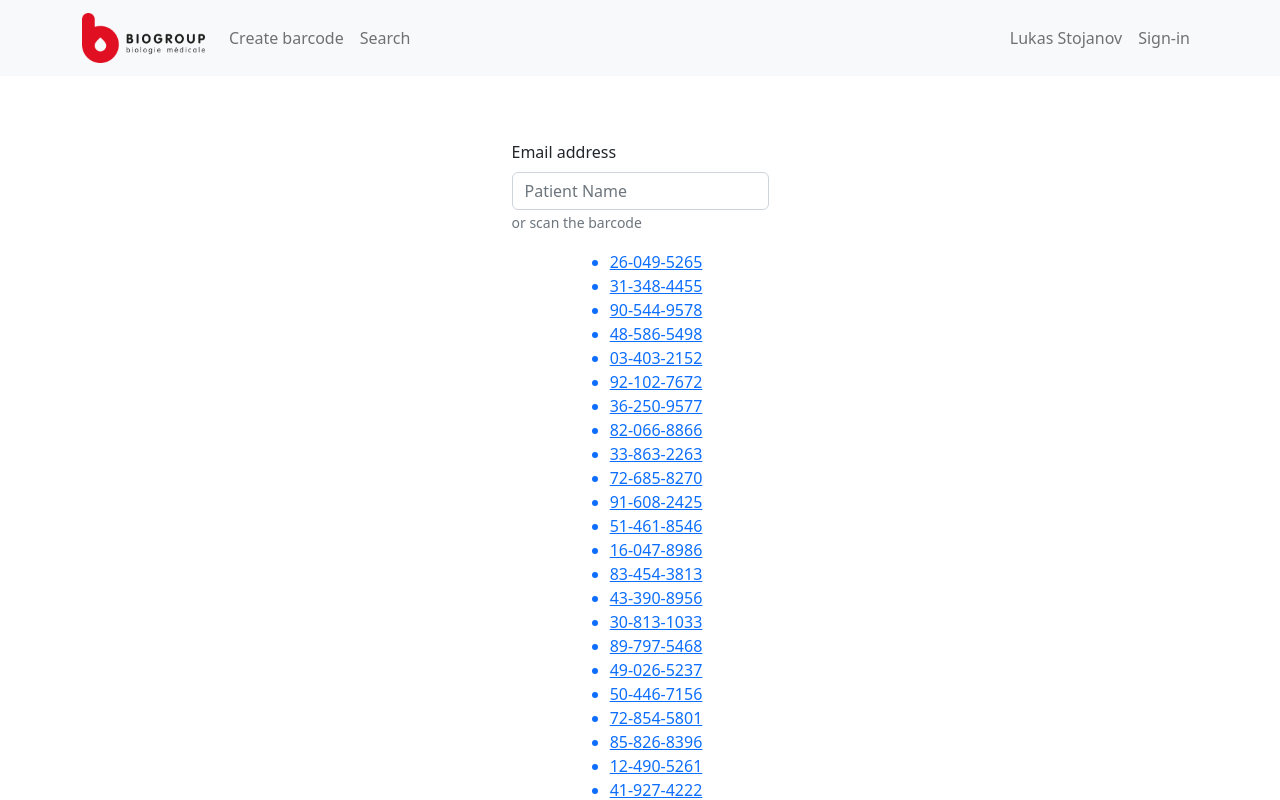
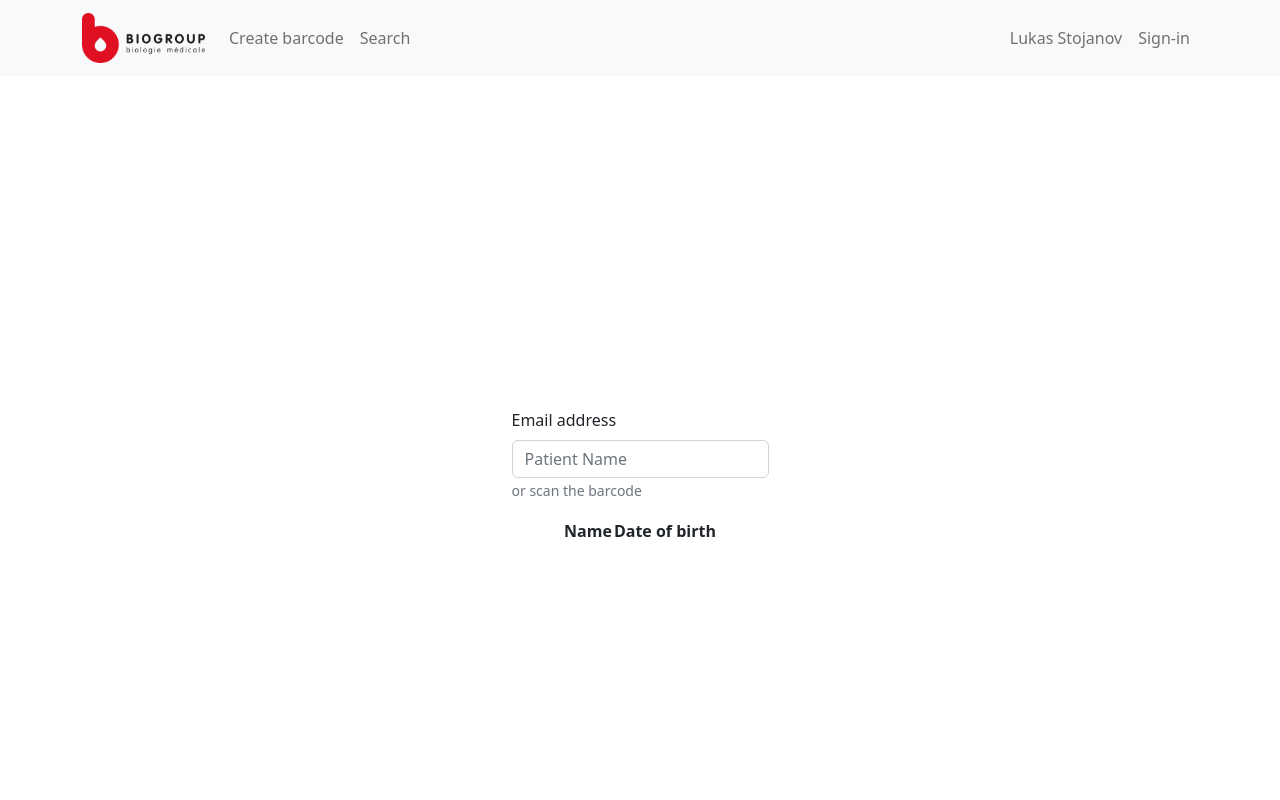
Before and after one commit to Lukas-DH/embryoViewer, a Next.js app: page /search in a window 1280 px wide. Shown: the top 800 px of the page. Built offline with nearby package versions, Linux system fonts and the light colour scheme.

Commit message:
QRcode downloder

```diff
--- a/components/list.js
+++ b/components/list.js
@@ -6,7 +6,7 @@ import styles from "../styles/Patient.module.css";
 function ListSearch(props) {
   const filteredData = data.filter((el) => {
     //if no input the return the original
-    if (props.input.length === "") {
+    if (props.input.length === 0) {
       return null;
     }
     //return the item which contains the user input
@@ -18,13 +18,37 @@ function ListSearch(props) {
     }
   });
   return (
-    <ul>
-      {filteredData.map((item) => (
-        <Link key={item.id} href="/patient">
-          <li key={item.id}>{item.random_num}</li>
-        </Link>
-      ))}
-    </ul>
+    <>
+      <table>
+        <thead>
+          <tr>
+            <th>Name</th>
+            <th scope="col">Date of birth</th>
+          </tr>
+        </thead>
+        {filteredData.map((item) => (
+          <>
+            <tr>
+              <th key={item.id} scope="row">
+                <Link
+                  key={item.id}
+                  href="/patient"
+                  // onClick={props.onImageCownload}
+                >
+                  {item.first_name + " " + item.last_name}
+                </Link>
+              </th>
+              <td>
+                <button onClick={() => props.QRdownload(item.first_name)}>
+                  {" "}
+                  {item.random_num}
+                </button>
+              </td>{" "}
+            </tr>
+          </>
+        ))}
+      </table>
+    </>
   );
 }
 
--- a/pages/index.js
+++ b/pages/index.js
@@ -29,7 +29,8 @@ export default function Home() {
           </p>
           <div className={styles.grid}>
             <Link
-              href="https://rosskhanas.github.io/react-qr-code/"
+              // https://rosskhanas.github.io/react-qr-code/
+              href="/registration"
               className={styles.card}
             >
               <h2>Create a barcode &rarr;</h2>
```
Also changed, not shown: pages/registration.js (+23 -1 lines).
